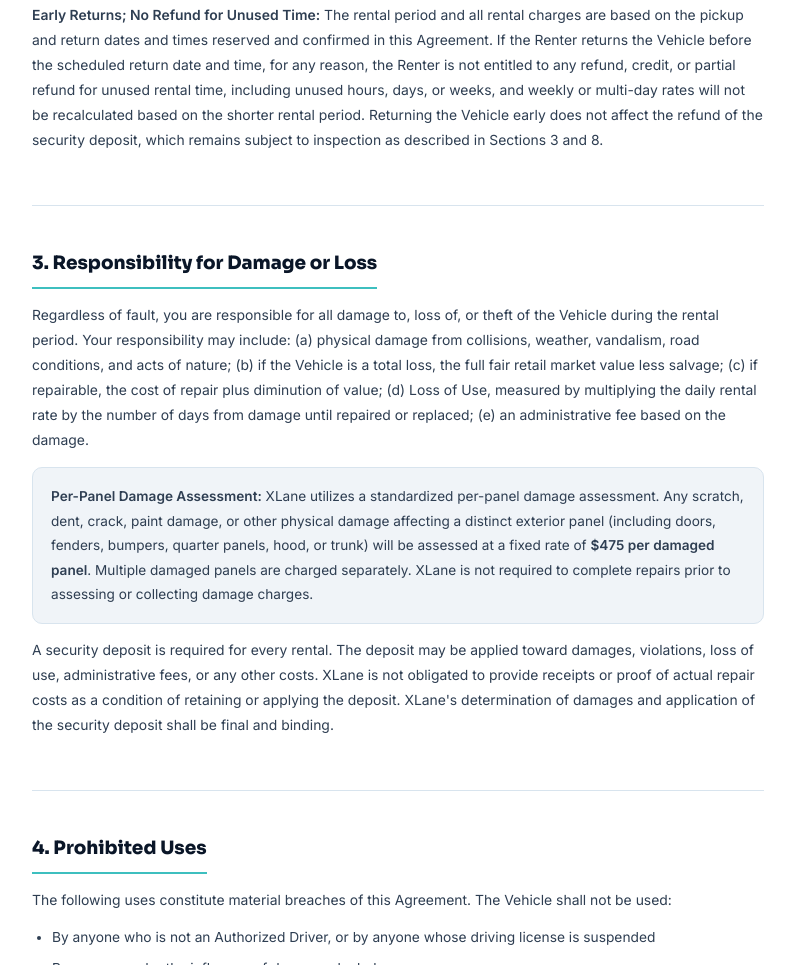
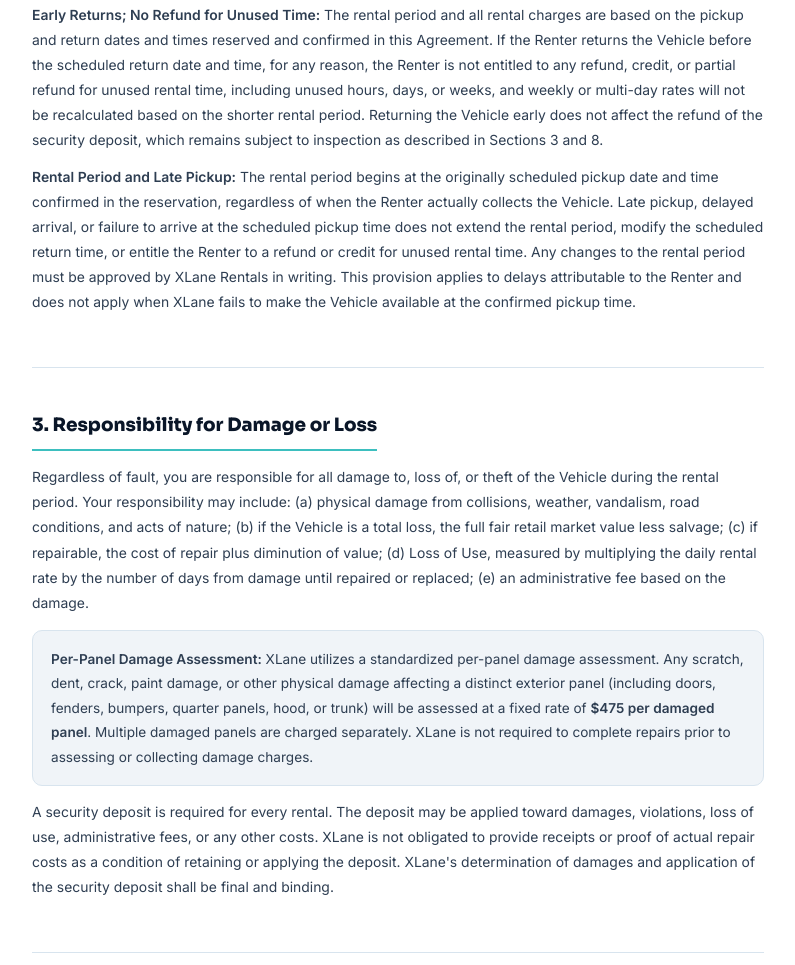
Before and after one commit to allserveny/xlane-website-2.0, a plain HTML site: page terms.html in a window 1280 px wide. Shown: the part 1282-2247 px from the top of the page, without its empty margins (242-1037 px from the left). Drawn offline with Linux system fonts and the light colour scheme.

Commit message:
Add files via upload

```diff
--- a/terms.html
+++ b/terms.html
@@ -92,6 +92,7 @@ src="https://www.facebook.com/tr?id=1013097894449447&ev=PageView&noscript=1"
         <h2>2. Condition and Return of Vehicle</h2>
         <p>The Vehicle must be returned to the designated return location on the date and time noted in this Agreement and in the same condition received, except for ordinary wear. Our determination of condition is subject to a final inspection which may occur after drop off. If the Vehicle is returned after closing hours, Renter's responsibility for damages continues until final inspection. To extend the rental, Renter must contact us before the due-in date. Renter must return the Vehicle with at least the same amount of fuel as when rented. Before driving the Vehicle, Renter must complete XLane's vehicle Check-In by submitting photos of the Vehicle's exterior and of its dashboard showing the mileage and fuel level, using the link provided by XLane. Any damage not documented in the Check-In photos may be considered to have occurred during the rental period, and Renter may be held responsible for it.</p>
         <p><strong>Early Returns; No Refund for Unused Time:</strong> The rental period and all rental charges are based on the pickup and return dates and times reserved and confirmed in this Agreement. If the Renter returns the Vehicle before the scheduled return date and time, for any reason, the Renter is not entitled to any refund, credit, or partial refund for unused rental time, including unused hours, days, or weeks, and weekly or multi-day rates will not be recalculated based on the shorter rental period. Returning the Vehicle early does not affect the refund of the security deposit, which remains subject to inspection as described in Sections 3 and 8.</p>
+        <p><strong>Rental Period and Late Pickup:</strong> The rental period begins at the originally scheduled pickup date and time confirmed in the reservation, regardless of when the Renter actually collects the Vehicle. Late pickup, delayed arrival, or failure to arrive at the scheduled pickup time does not extend the rental period, modify the scheduled return time, or entitle the Renter to a refund or credit for unused rental time. Any changes to the rental period must be approved by XLane Rentals in writing. This provision applies to delays attributable to the Renter and does not apply when XLane fails to make the Vehicle available at the confirmed pickup time.</p>
       </div>
 
       <div class="terms-section">
```
